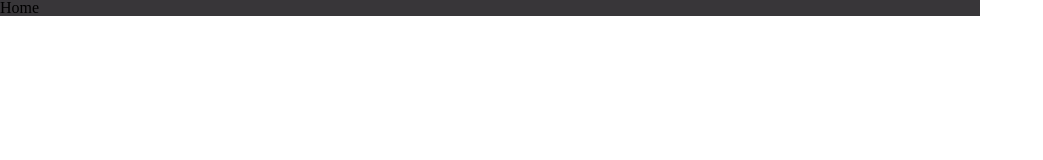
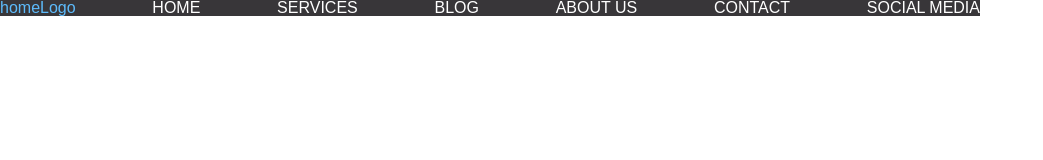
Before and after one commit to obedasomadu/navigation, a plain HTML site: page index.html in a window 1280 px wide. Shown: the whole page, without its empty margins (0-1043 px from the left). Drawn offline with nearby package versions, Linux system fonts and the light colour scheme.

Commit message:
added hover and color

```diff
--- a/index.html
+++ b/index.html
@@ -16,13 +16,13 @@
   <body>
     <nav>
       <ul>
-        <li>Home</li>
-        <li></li>
-        <li></li>
-        <li></li>
-        <li></li>
-        <li></li>
-        <li></li>
+        <li><a href="">homeLogo</a></li>
+        <li><a href="">HOME</a></li>
+        <li><a href="">SERVICES</a></li>
+        <li><a href="">BLOG</a></li>
+        <li><a href="">ABOUT US</a></li>
+        <li><a href="">CONTACT</a></li>
+        <li><a href="">SOCIAL MEDIA</a></li>
       </ul>
     </nav>
   </body>
--- a/style/style.css
+++ b/style/style.css
@@ -2,3 +2,17 @@ nav {
   max-width: 980px;
   background-color: #383639;
 }
+nav ul {
+  display: flex;
+  flex-direction: row;
+  justify-content: space-between;
+}
+nav a {
+  color: #fff;
+  text-decoration: none;
+  font-family: Arial, Helvetica, sans-serif;
+}
+
+nav a:hover {
+  color: #5dbbfb;
+}
```
